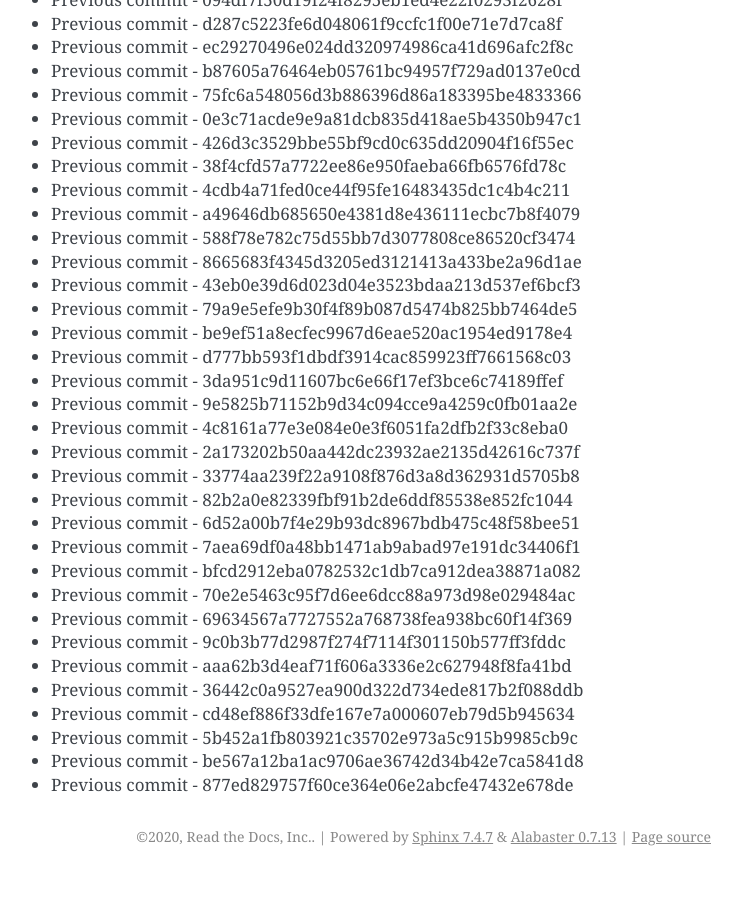
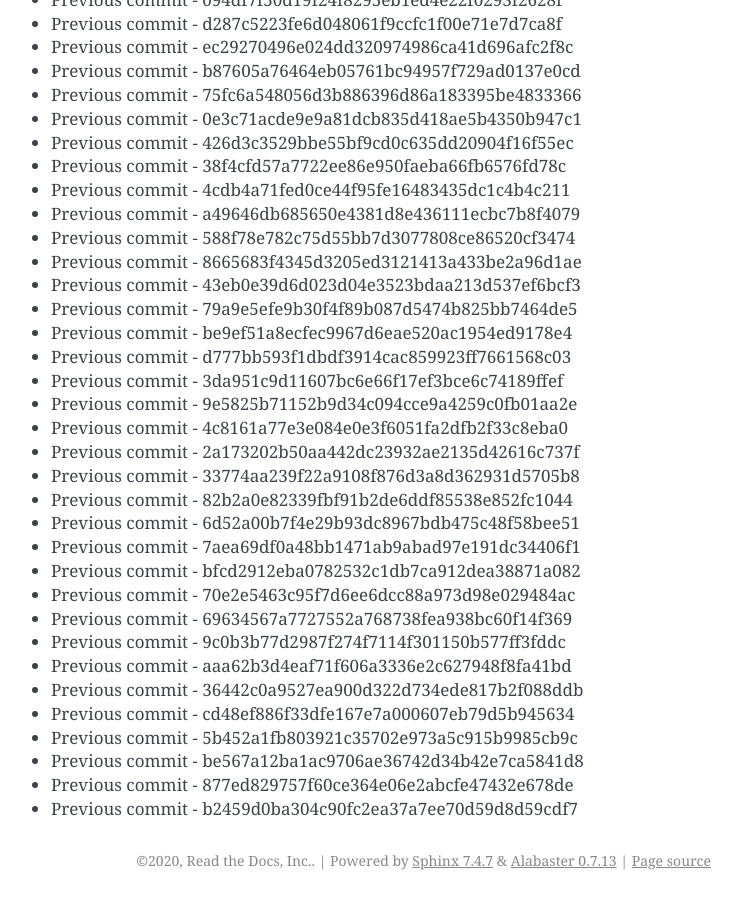
Before and after one commit to readthedocs/rtd-git-stresstest, a Sphinx documentation site: the page built from docs/updates.rst, in a window 1280 px wide and 900 px high, scrolled down 33067 px. Shown: the whole window, without its empty margins (399-1141 px from the left). Built offline with Sphinx 7.4.7, drawn with Linux system fonts in a browser that asks for light colours; before the commit the page ends 33943 px from its top, so only the background shows below that.

Commit message:
Generating commit from previous: b2459d0ba304c90fc2ea37a7ee70d59d8d59cdf7

```diff
--- a/docs/updates.rst
+++ b/docs/updates.rst
@@ -1421,3 +1421,4 @@ It can be tested for any performance characteristics.
 * Previous commit - 5b452a1fb803921c35702e973a5c915b9985cb9c
 * Previous commit - be567a12ba1ac9706ae36742d34b42e7ca5841d8
 * Previous commit - 877ed829757f60ce364e06e2abcfe47432e678de
+* Previous commit - b2459d0ba304c90fc2ea37a7ee70d59d8d59cdf7
```
